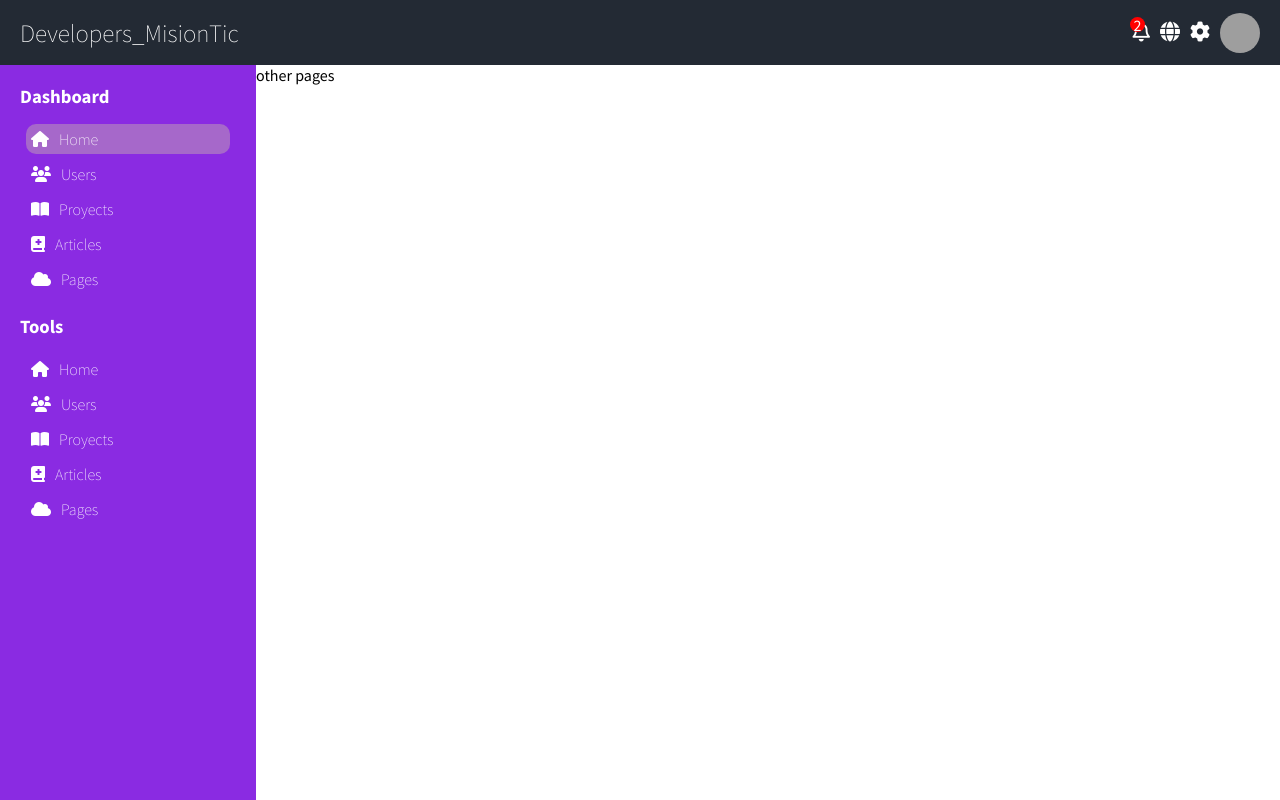
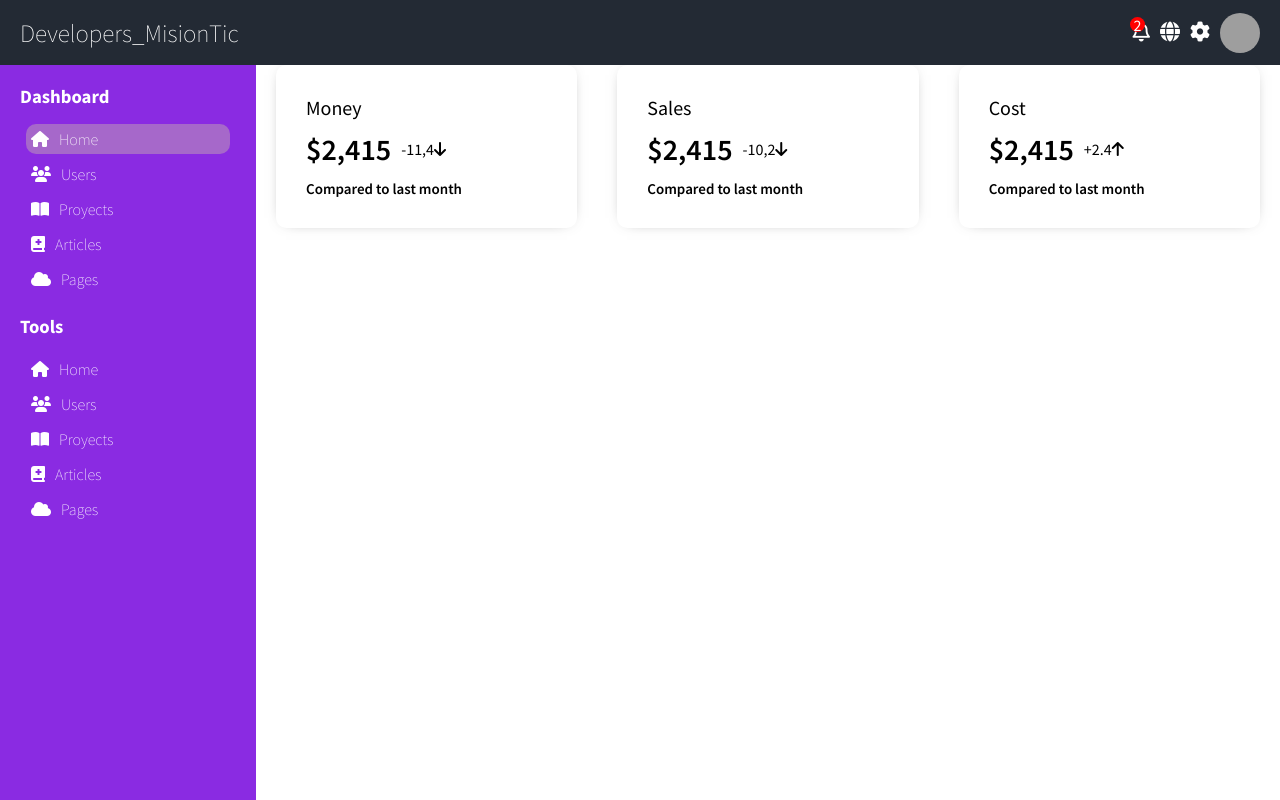
Before and after one commit to Devs-Team-4/proyecto-ciclo-4, a React (Create React App) app in the folder react-app/: page / in a window 1280 px wide. Built offline with nearby package versions, Linux system fonts and the light colour scheme; grey boxes are pictures that could not be loaded.

Commit message:
Trabajando en el enrutador

```diff
--- a/react-app/package.json
+++ b/react-app/package.json
@@ -10,6 +10,7 @@
     "@testing-library/user-event": "^13.5.0",
     "react": "^17.0.2",
     "react-dom": "^17.0.2",
+    "react-router-dom": "^5.2.0",
     "react-scripts": "5.0.0",
     "web-vitals": "^2.1.2"
   },
--- a/react-app/src/App.js
+++ b/react-app/src/App.js
@@ -1,16 +1,27 @@
+import React from "react";
 import Sidebar from "./components/sidebar/Sidebar";
 import Topbar from "./components/topbar/Topbar";
+import Home from "./pages/home/Home";
 import './app.css';
+import { BrowserRouter as Router,Switch,Route } from 'react-router-dom';
+import UserList from "./pages/home/userList/UserList";
 
 function App() {
   return (
-    <div>
+    <Router>
         <Topbar/>
         <div className="container">
             <Sidebar />
-            <div className="others">other pages</div>
+            <Switch>
+              <Route exact path="/">
+                <Home />
+              </Route>
+              <Route path="/users">
+                <UserList/>
+              </Route>
+            </Switch>
         </div>
-    </div>
+    </Router>
   );
 }
 
--- a/react-app/src/app.css
+++ b/react-app/src/app.css
@@ -1,7 +1,3 @@
 .container{
     display: flex;
 }
-
-.others{
-    flex:4;
-}
--- /dev/null
+++ b/react-app/src/components/featuredInfo/FeaturedInfo.jsx
@@ -0,0 +1,33 @@
+import React from 'react'
+import './featuredInfo.css'
+
+export default function FeaturedInfo() {
+    return (
+        <div className="featured">
+            <div className="featuredItem">
+                <span className="featuredTitle">Money</span>
+                <div className="featuredMoneyContainer">
+                    <span className="featuredMoney">$2,415</span>
+                    <span className="featuredMoneyRate">-11,4 <i class="fas fa-arrow-down"></i></span>
+                </div>
+                <span className="featuredSub">Compared to last month</span>
+            </div>
+            <div className="featuredItem">
+                <span className="featuredTitle">Sales</span>
+                <div className="featuredMoneyContainer">
+                    <span className="featuredMoney">$2,415</span>
+                    <span className="featuredMoneyRate">-10,2 <i class="fas fa-arrow-down"></i></span>
+                </div>
+                <span className="featuredSub">Compared to last month</span>
+            </div>
+            <div className="featuredItem">
+                <span className="featuredTitle">Cost</span>
+                <div className="featuredMoneyContainer">
+                    <span className="featuredMoney">$2,415</span>
+                    <span className="featuredMoneyRate">+2.4 <i class="fas fa-arrow-up"></i></span>
+                </div>
+                <span className="featuredSub">Compared to last month</span>
+            </div>
+        </div>
+    )
+}
--- /dev/null
+++ b/react-app/src/components/featuredInfo/featuredInfo.css
@@ -0,0 +1,41 @@
+.featured{
+    width: 100%;
+    display: flex;
+    justify-content: space-between;
+}
+
+.featuredItem{
+    flex: 1;
+    margin:0px 20px;
+    padding: 30px;
+    border-radius: 10px;
+    cursor:pointer;
+    -webkit-box-shadow : 0px 0px 15px -10px rgba(0,0,0,0.75);
+    box-shadow: 0px 0px 15px -10px rgba(0,0,0,0.75);
+}
+
+.featuredTitle{
+     font-size: 20px;
+}
+
+.featuredMoneyContainer{
+    margin: 10px 0px;
+    display: flex;
+    align-items: center;
+}
+
+.featuredMoney{
+    font-size: 30px;
+    font-weight: 600;
+}
+
+.featuredMoneyRate{
+    display: flex;
+    align-items: center;
+    margin-left: 10px;
+}
+
+.featuredSub{
+    font-size: 15px;
+    font-weight: 600;
+}
--- /dev/null
+++ b/react-app/src/pages/home/Home.jsx
@@ -0,0 +1,10 @@
+import FeaturedInfo from '../../components/featuredInfo/FeaturedInfo'
+import './home.css'
+
+export default function Home() {
+    return (
+        <div className="home">
+            <FeaturedInfo />
+        </div>
+    )
+}
--- /dev/null
+++ b/react-app/src/pages/home/home.css
@@ -0,0 +1,3 @@
+.home{
+    flex:4;
+}
--- /dev/null
+++ b/react-app/src/pages/home/userList/UserList.jsx
@@ -0,0 +1,9 @@
+import './userList.css'
+
+export default function UserList() {
+    return (
+        <div className="userList">
+            Users
+        </div>
+    )
+}
--- /dev/null
+++ b/react-app/src/pages/home/userList/userList.css
@@ -0,0 +1,3 @@
+.userList{
+    flex:4;
+}
```
Also changed, not shown: 1 other file (tests, documents, lock files or other folders).
